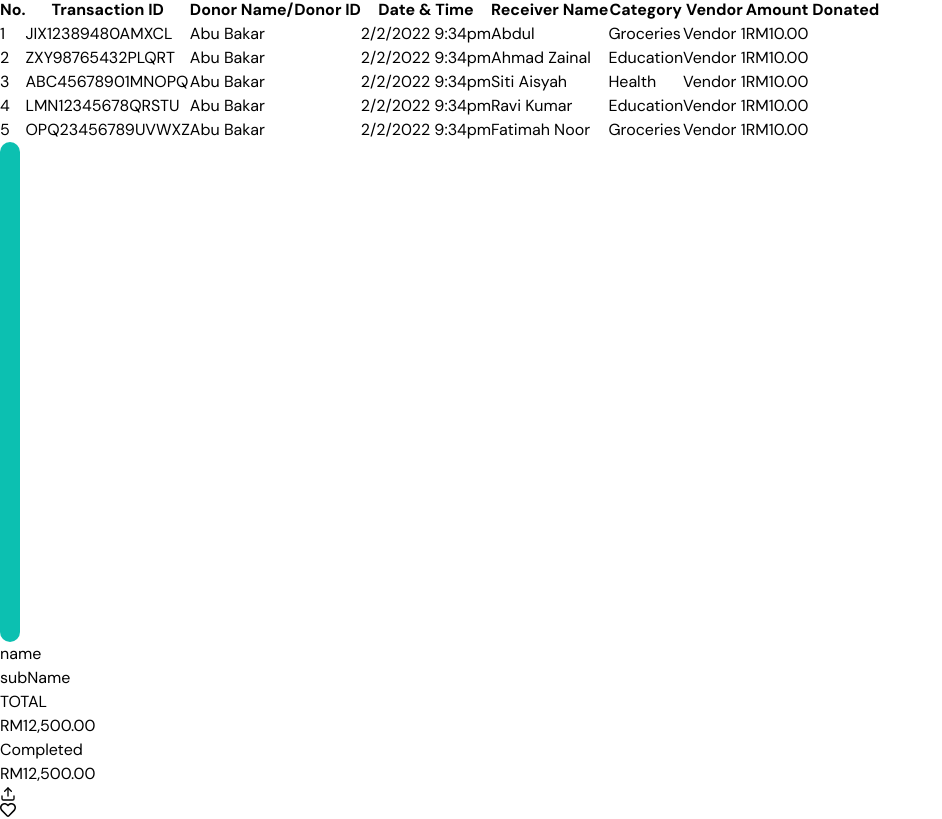
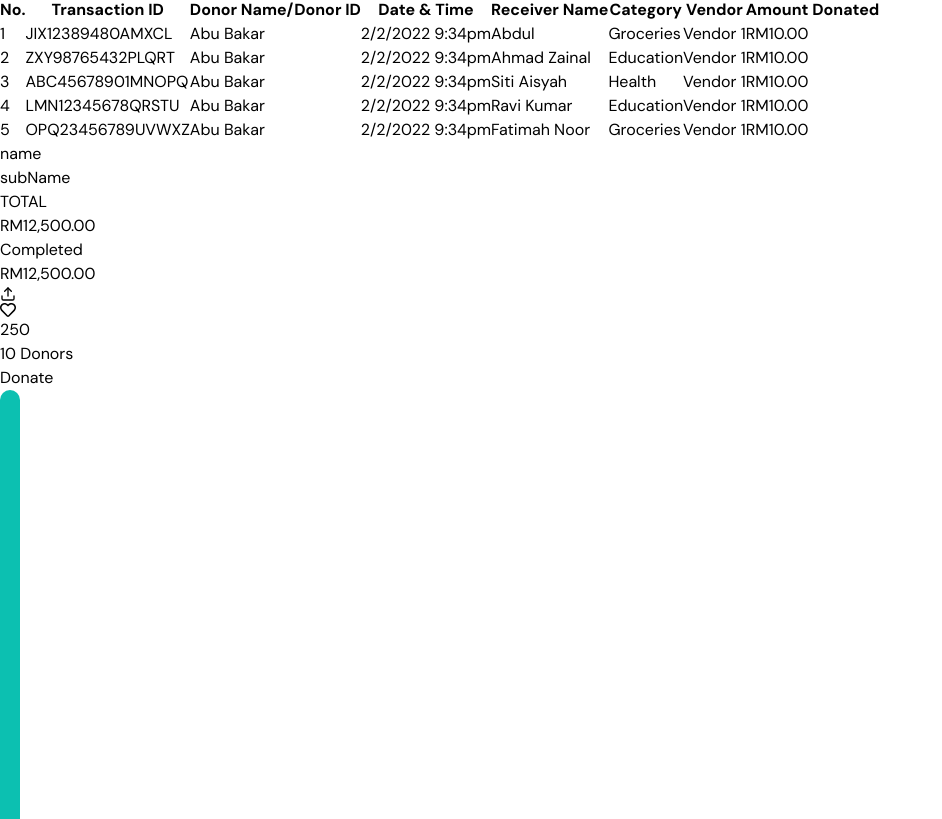
Before and after one commit to hax0-r/fiverr_charity, a React (Vite) app: page /donor in a window 1280 px wide. Shown: the part 392-1211 px from the top of the page, without its empty margins (0-942 px from the left). Built offline with nearby package versions, Linux system fonts and the light colour scheme.

Commit message:
4 tabs done

```diff
--- a/src/Components/AkaunTable1.jsx
+++ b/src/Components/AkaunTable1.jsx
@@ -22,7 +22,7 @@ const AkaunTable1 = ({ headColor = "#0A7B75" }) => {
     }
 
     return (
-        <div className='relative'>
+        <div className='relative z-30'>
             <div className="flex items-center gap-2 justify-end absolute w-full top-[-3.2rem] right-0">
                 <div className="bg-white px-3 border flex items-center w-full rounded-lg gap-2 max-w-[342px] ">
                     <IoSearch className='text-lg text-zinc-600 ' />
--- a/src/Components/Akaun_Active.jsx
+++ b/src/Components/Akaun_Active.jsx
@@ -14,16 +14,13 @@ const Akaun_Active = ({ data, donate, color, categoryColor = "#0A7B75", Progress
     return (
         <div>
             <div className="relative">
-                {
-                    (!donate) && (
-                        <img src={StraightResponsive} className={`absolute md:hidden top-48 right-0 ${pathname === "/" ? "block" : "hidden"}`} alt="" />
-                    )}
-                <div className="w-[280px] fastFadeIn overflow-hidden bg-white rounded-lg mx-auto pt-3 transition-all duration-500 border relative z-10">
+                <div className="w-[280px] z-30 fastFadeIn overflow-hidden bg-white rounded-lg mx-auto pt-3 transition-all duration-500 border relative">
+
                     <div className="flex items-center justify-center gap-3 px-4">
                         <div style={{ backgroundColor: categoryColor }} className={`max-w-[32px] w-full  h-8 bg-[#0A7B75] rounded-lg`} />
                         <div className="w-full">
                             <h2 className="flex items-center w-full justify-between font-bold text-[#4A4A4A] leading-5">
-                            name <span className="text-xs"> </span>
+                                name <span className="text-xs"> </span>
                             </h2>
                             <p className="text-sm text-[#4A4A4A]">subName</p>
                         </div>
@@ -64,12 +61,19 @@ const Akaun_Active = ({ data, donate, color, categoryColor = "#0A7B75", Progress
                     }
 
                 </div>
-                <div className="flex items-center justify-center h-full">
+                <div className="flex w-[310px] mx-auto relative items-center justify-center h-full bg-red-400">
                     <div
                         style={{
                             backgroundColor: color
                         }}
-                        className="w-[310px] absolute rounded-xl h-12 md:-bottom-3.5 -bottom-3" />
+                        className="w-[310px] z-20 absolute rounded-xl h-12 md:-bottom-3.5 -bottom-3" >
+                    </div>
+                    {
+                        (!donate) && (
+                            <div className="z-10">
+                                <img src={StraightResponsive} className={`absolute md:hidden -top-3 -right-3 ${pathname === "/" ? "block" : "hidden"}`} alt="" />
+                            </div>
+                        )}
                 </div>
             </div>
         </div>
--- a/src/Pages/Home.jsx
+++ b/src/Pages/Home.jsx
@@ -66,7 +66,7 @@ const Home = () => {
             </div>
 
             <div className="flex items-center justify-center md:py-14 py-4 w-full">
-                <div className="flex items-center justify-center flex-col w-full max-w-[1280px] mx-auto xl:p-0 p-5">
+                <div className="flex items-center justify-center flex-col w-full max-w-[1280px] mx-auto xl:p-0 p-3">
                     <div className="px-8 py-4 rounded-lg border bg-white text-center w-full md:w-auto">
                         <h2 className="font-bold">Donation Received</h2>
                         <p className="pt-4 text-[#C4C4C4] text-sm">Amount</p>
```
